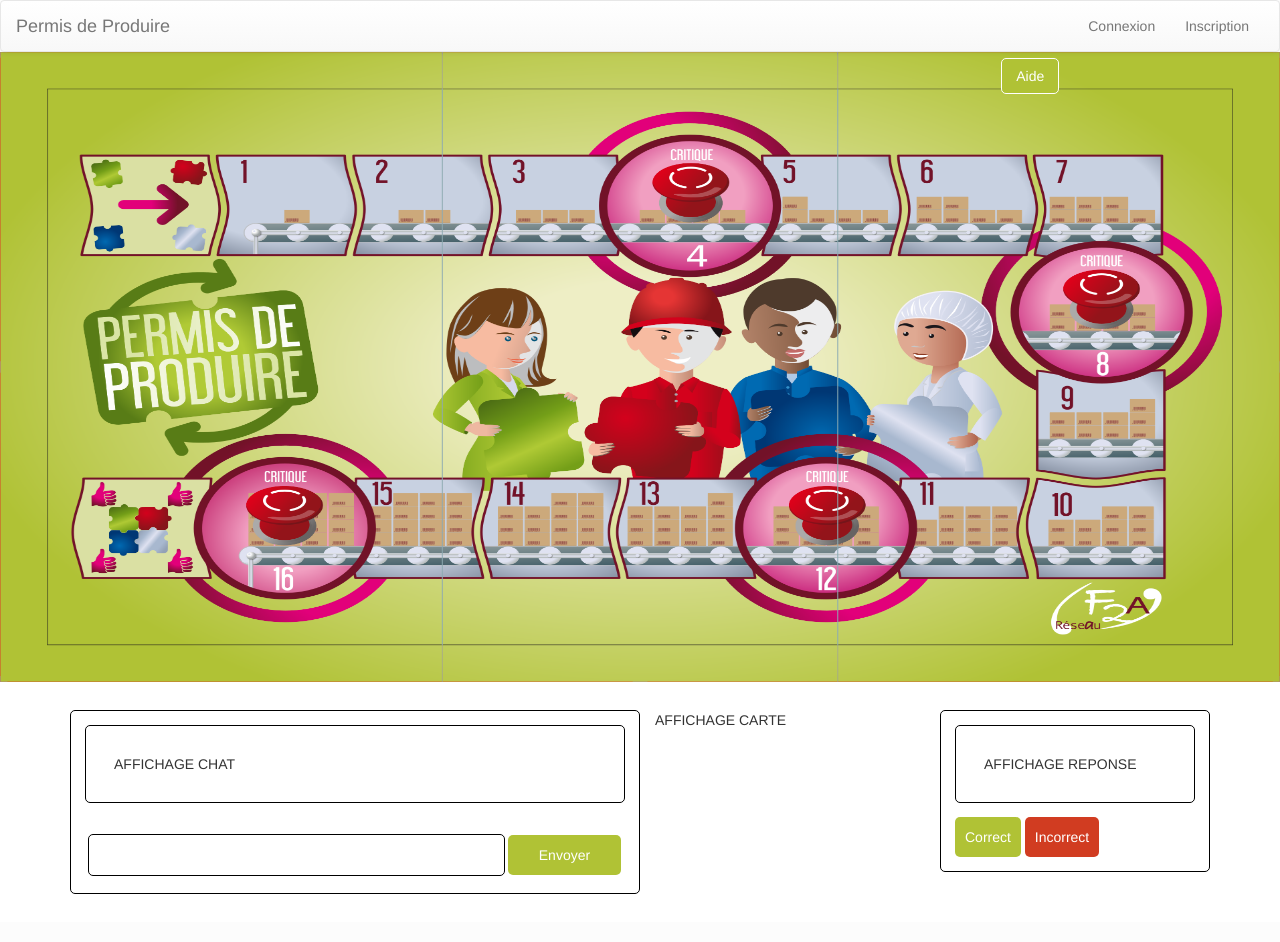
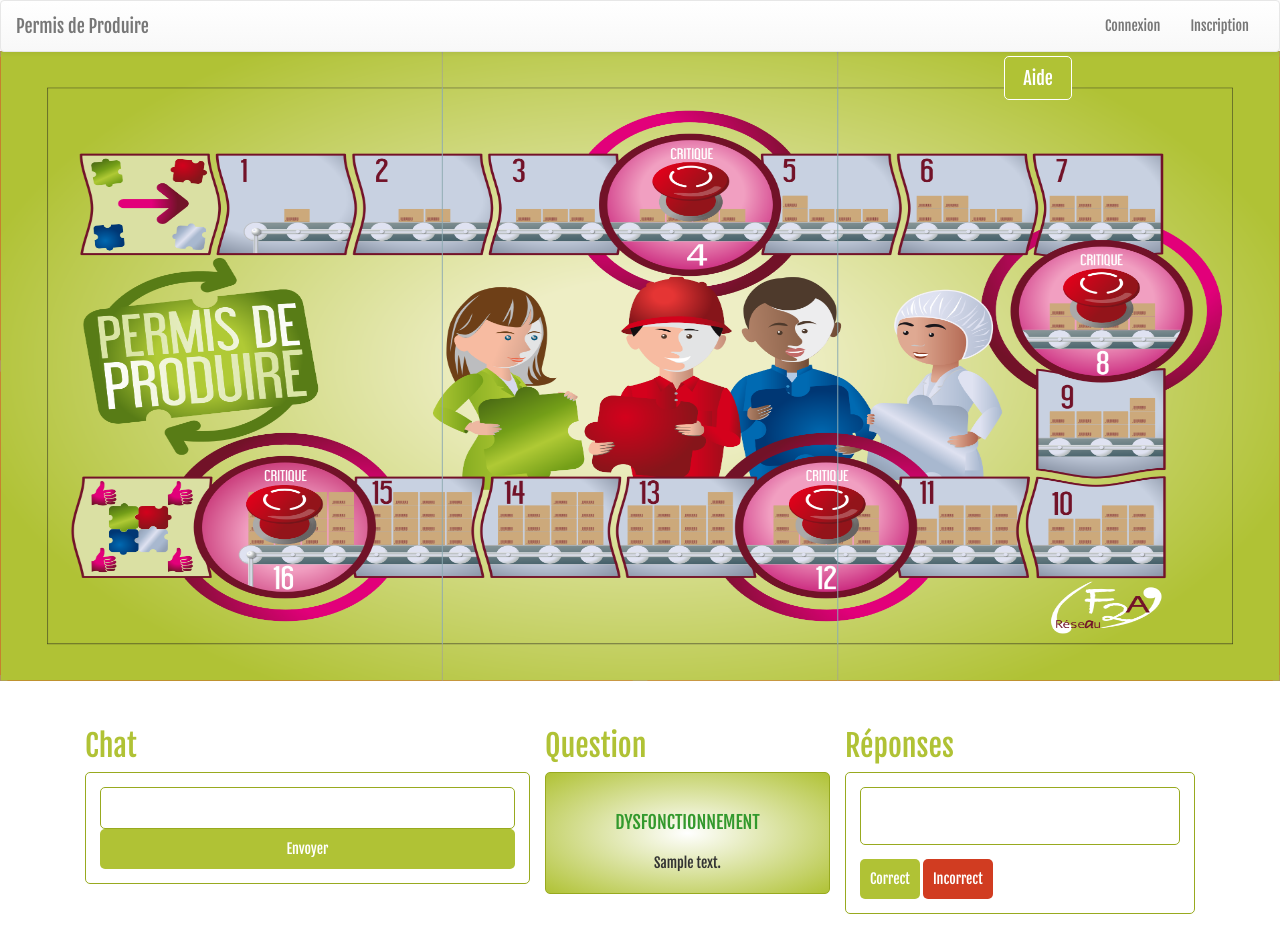
Before and after one commit to vniati/permis_de_produire, a Django app: template PdP/templates/animateur.html in a window 1280 px wide. Before the commit the page ends 894 px from the top, so only its background shows below. Run offline with Django 3.2, Linux system fonts and the light colour scheme; the template is opened without the code that fills it: most values are stand-ins (such as "Sample title", 1, 10 or a date in 2020); style sheets or scripts are compiled from the project's sources; some libraries are stand-ins or nearby versions.

Commit message:
commit style user & animateur

```diff
--- a/PdP/static/css/sass/_server.scss
+++ b/PdP/static/css/sass/_server.scss
@@ -13,20 +13,19 @@ tbody td:not(.first):hover {
         border: none;
         padding: 2em;
         border-radius: $radius;
-        :nth-child(1){
-            background-color: #98aa1f;
-        }
-        :nth-child(2){
-            background-color: #7A001E;
-        }
-        :nth-child(3){
-            background-color: #fff500;
-        }
-        :nth-child(4){
-            background-color: #00437a;
-        }
-    }
+    }}
+.btn1{
+    background-color: #7A001E;
+
 }
-.btn1{
-    background-color: red;
+.btn2{
+    background-color: #98aa1f;
 }
+.btn3{
+    background-color: #00437a;
+
+}
+.btn4{
+    background-color: #fff500;
+
+}
--- a/PdP/static/css/sass/_userandanimateur.scss
+++ b/PdP/static/css/sass/_userandanimateur.scss
@@ -2,9 +2,14 @@
 *{
     padding: 0;
     margin: 0;
+    font-family: 'Fjalla One', sans-serif;
+}
+h2{
+    color:#B0C235;
+
 }
 #user_background{
-    margin-top: -4em;
+    margin-top: -5em;
 
 }
 #user_lien_aide{
@@ -29,14 +34,19 @@
     padding: 3px;
 
     bottom: 0;
+}
+#user_chat, .user_reponses{
+    border: $border;
+    padding: 1em;
+    border-radius: $radius;
     input{
-         border: $border;
-         border-radius: $radius;
-         padding: 10px;
-         width: 78%;
+        border: $border;
+        border-radius: $radius;
+        padding: 10px;
+        width: 100%;
     }
     button{
-        width: 21%;
+        width: 100%;
         background-color:#B0C235 ;
         border-radius: $radius;
         border: none;
@@ -56,11 +66,6 @@
     }
 }
 
-#user_chat{
-    border: $border;
-    padding: 1em;
-    border-radius: $radius;
-}
 .user_chat_affichage{
     border:$border;
     padding: 2em;
@@ -75,7 +80,6 @@
     text-align: center;
     background-image: radial-gradient(white,#B0C235);
     h3{
-        font-family: "Gadget";
         color: #33992D;
         font-size: large;
         margin-bottom: 20px;
@@ -88,38 +92,16 @@
     text-align: center;
     background-image: radial-gradient(white,#7A001E);
     h3{
-        font-family: "Gadget";
         color: #29040d;
         font-size: large;
         margin-bottom: 20px;
     }
 }
 
-.user_reponses{
-    border: $border;
-    padding: 1em;
-    border-radius: $radius;
+.col-md-3{
+    padding :0;
+}
 
-    button{
-        background-color:#B0C235 ;
-        border-radius: $radius;
-        border: none;
-        padding: 10px;
-        color: white;
-    }
-    input{
-        width: 164px;
-    }
-}
-.col-md-3{
-    padding-right: 0;
-}
-.user_affichage_reponse{
-    border: $border;
-    padding: 2em;
-    border-radius: $radius;
-
-}
 
 
 // animateur css
--- a/PdP/static/css/sass/_variable_user.scss
+++ b/PdP/static/css/sass/_variable_user.scss
@@ -1,2 +1,2 @@
-$border : black 1px solid;
+$border : #98aa1f 1px solid;
 $radius : 5px;
--- a/PdP/static/css/sass/style.scss
+++ b/PdP/static/css/sass/style.scss
@@ -1,2 +1,3 @@
 @import "homepage";
 @import "userandanimateur";
+@import "server";
--- a/PdP/templates/animateur.html
+++ b/PdP/templates/animateur.html
@@ -3,34 +3,63 @@
 {% block content %}
 <main id="user_background">
     <section>
-        <div class="">
-            <a href="#" id="user_lien_aide">Aide</a>
+        <!-- Modale -->
+        <div class="modal fade" id="myModal" tabindex="-1" role="dialog" aria-labelledby="myModalLabel" aria-hidden="true">
+            <div class="modal-dialog">
+                <div class="modal-content">
+                    <div class="modal-header">
+                        <button type="button" class="close" data-dismiss="modal" aria-hidden="true">&times;</button>
+                        <h4 class="modal-title">Aide</h4>
+                    </div>
+                    <div class="modal-body">
+
+                    </div>
+                    <div class="modal-footer">
+                        <button type="button" class="btn btn-inverse" data-dismiss="modal"><i class="icon icon-times icon-lg"></i>Fermer</button>
+                    </div>
+                </div>
+            </div>
         </div>
+        <button type="button" id="user_lien_aide" data-toggle="modal" class="btn btn-lg" data-target="#myModal"><i class="icon icon-sign-out icon-lg"></i> Aide</button>
         <div class="text-center">
             <img src="/static/img/plateau.png" class="user_img_plateau" alt="" />
         </div>
         <div class="container">
             <div class="row" style="margin:2em 0">
-                <div id="user_chat"class="col-md-6">
-                    <div class="user_chat_affichage">
-                        AFFICHAGE CHAT
-                    </div>
+                <div class="col-md-5">
+                    <h2>Chat</h2>
                     <ul id="user_messages"></ul>
-                    <form id="user_form" action="">
+                    <form  id="user_chat" id="user_form" action="">
                         <input id="m" autocomplete="off" />
                         <button type="button" name="button">Envoyer</button>
                     </form>
                 </div>
-                <div class="col-md-3">
-                    <div class="user_cartes">
-                        AFFICHAGE CARTE
-                    </div>
-                </div>
-                <div class="col-md-3">
+
+                    <div class="col-md-3">
+                        <h2>Question</h2>
+                            {% if nombre == 4 or nombre == 8 or nombre == 12 or nombre == 16 %}
+                            <div class="user_cartes_critique">
+                              <h3>
+                                DYSFONCTIONNEMENT
+                              </h3>
+                           {{carte_critique.description}}
+                          </div>
+                           {%else%}
+                           <div class="user_cartes_standard">
+                             <h3>
+                               DYSFONCTIONNEMENT
+                             </h3>
+                           {{carte_standard.description}}
+                           </div>
+                          {%endif%}
+                      </div>
+
+                <div class="col-md-4">
+                    <h2>Réponses</h2>
                     <form class="" action="index.html" method="post">
                         <div class="animateur_reponses">
                             <div class="animateur_affichage_reponse">
-                                AFFICHAGE REPONSE
+
                             </div>
                             <button class="animateur_btn_yes" type="button" name="button">Correct</button>
                             <button  class="animateur_btn_no" type="button" name="button">Incorrect</button>
--- a/permis_de_produire/templates/base.html
+++ b/permis_de_produire/templates/base.html
@@ -7,7 +7,7 @@
 <link href="/static/bower_components/bootstrap/dist/css/bootstrap.min.css" type="text/css" rel="stylesheet">
 <link href="/static/bower_components/bootstrap/dist/css/bootstrap-theme.min.css" type="text/css" rel="stylesheet">
 <link href="/static/bower_components/font-awesome/css/font-awesome.min.css" type="text/css" rel="stylesheet">
-
+<link href='https://fonts.googleapis.com/css?family=Fjalla+One' rel='stylesheet' type='text/css'>
 <link href="/static/css/style.css" type="text/css" rel="stylesheet">
   <body>
     {% include "header.html" %}
```
Also changed, not shown: PdP/templates/server.html (+4 -5 lines), PdP/templates/user.html (+14 -8 lines), PdP/views.py (+7 -1 lines), 2 other files.
